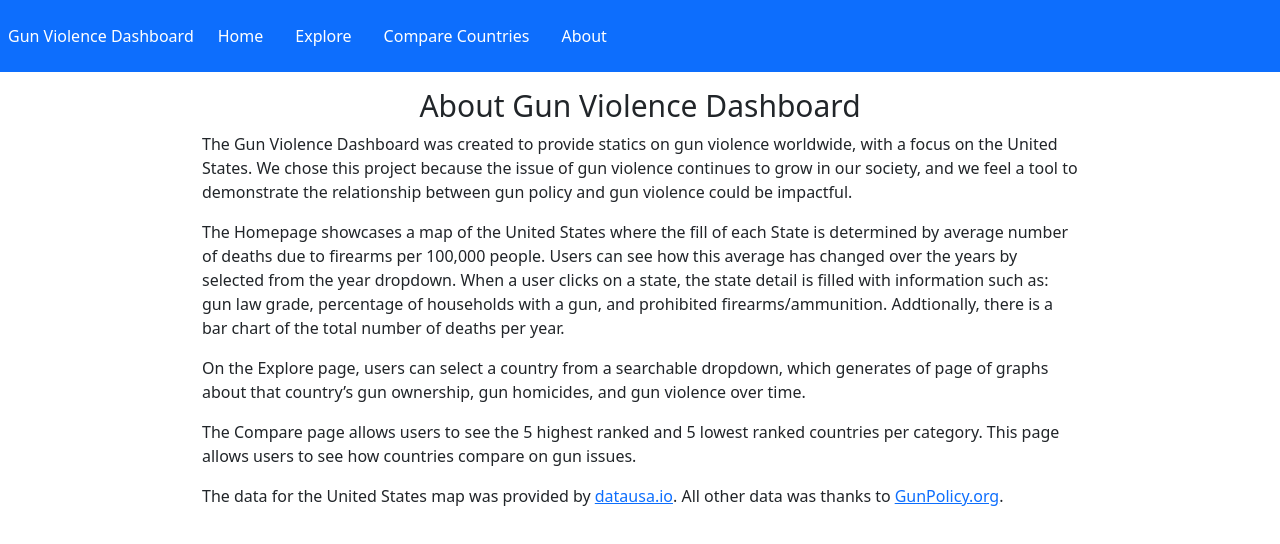
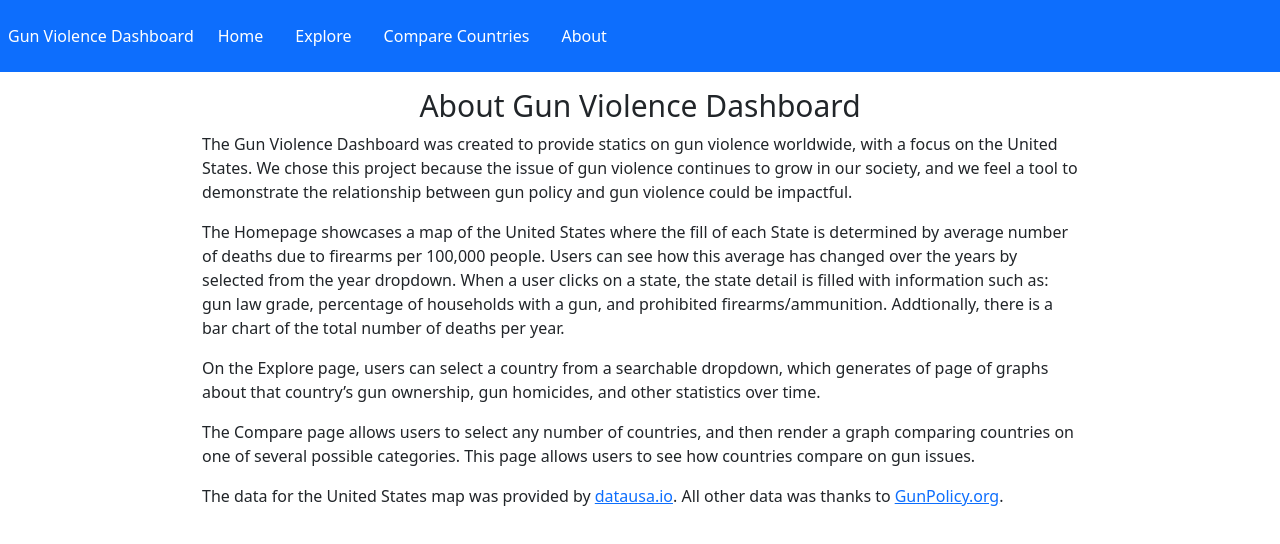
Before and after one commit to nicolekurtz93/gun-violence-dashboard, a React (Create React App) app: page /about in a window 1280 px wide. Shown: the top 544 px of the page. Built offline with nearby package versions, Linux system fonts and the light colour scheme; no server answers.

Commit message:
update readme

```diff
--- a/src/pages/About.js
+++ b/src/pages/About.js
@@ -22,10 +22,11 @@ function About() {
                 </p>
                 <p>
                     On the Explore page, users can select a country from a searchable dropdown, which generates of page
-                    of graphs about that country’s gun ownership, gun homicides, and gun violence over time.
+                    of graphs about that country’s gun ownership, gun homicides, and other statistics over time.
                 </p>
                 <p>
-                    The Compare page allows users to see the 5 highest ranked and 5 lowest ranked countries per category.
+                    The Compare page allows users to select any number of countries, and then render a graph comparing
+                    countries on one of several possible categories.
                     This page allows users to see how countries compare on gun issues.
                 </p>
                 <p>The data for the United States map was provided by
```
